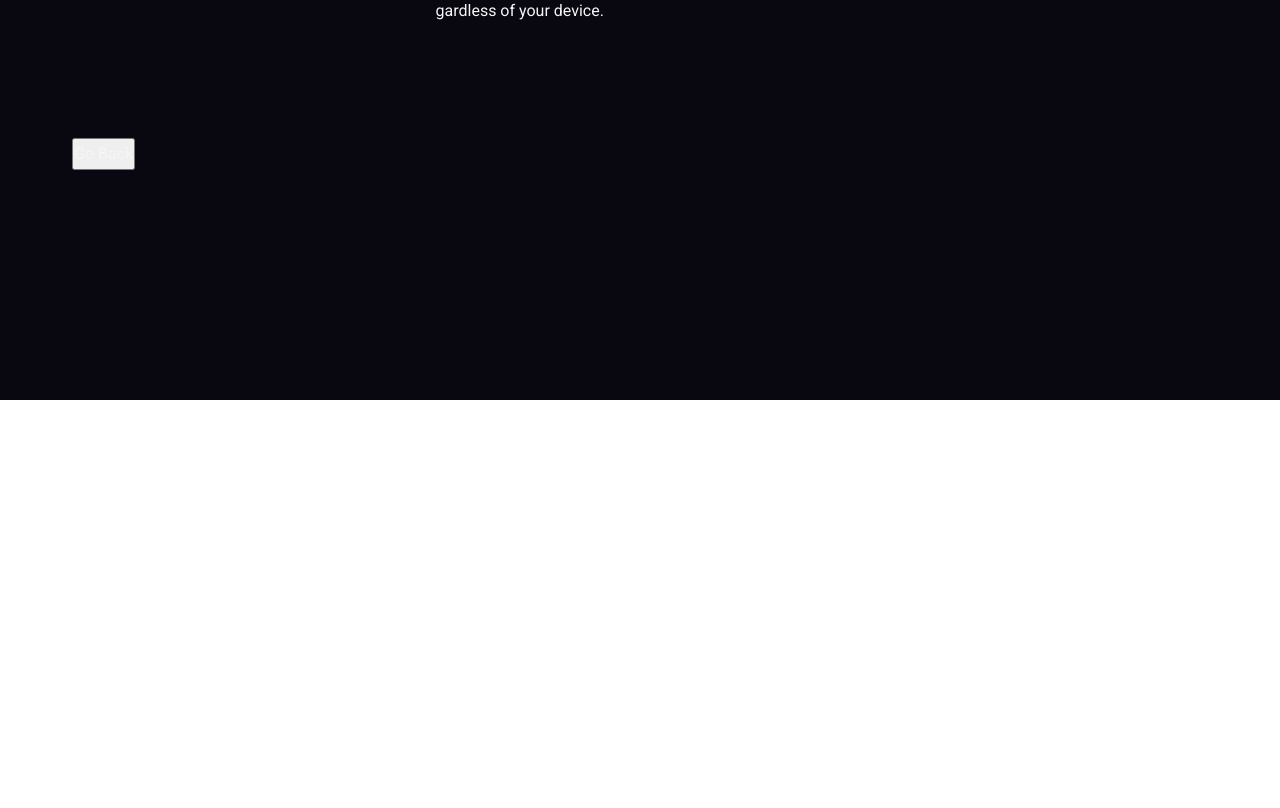
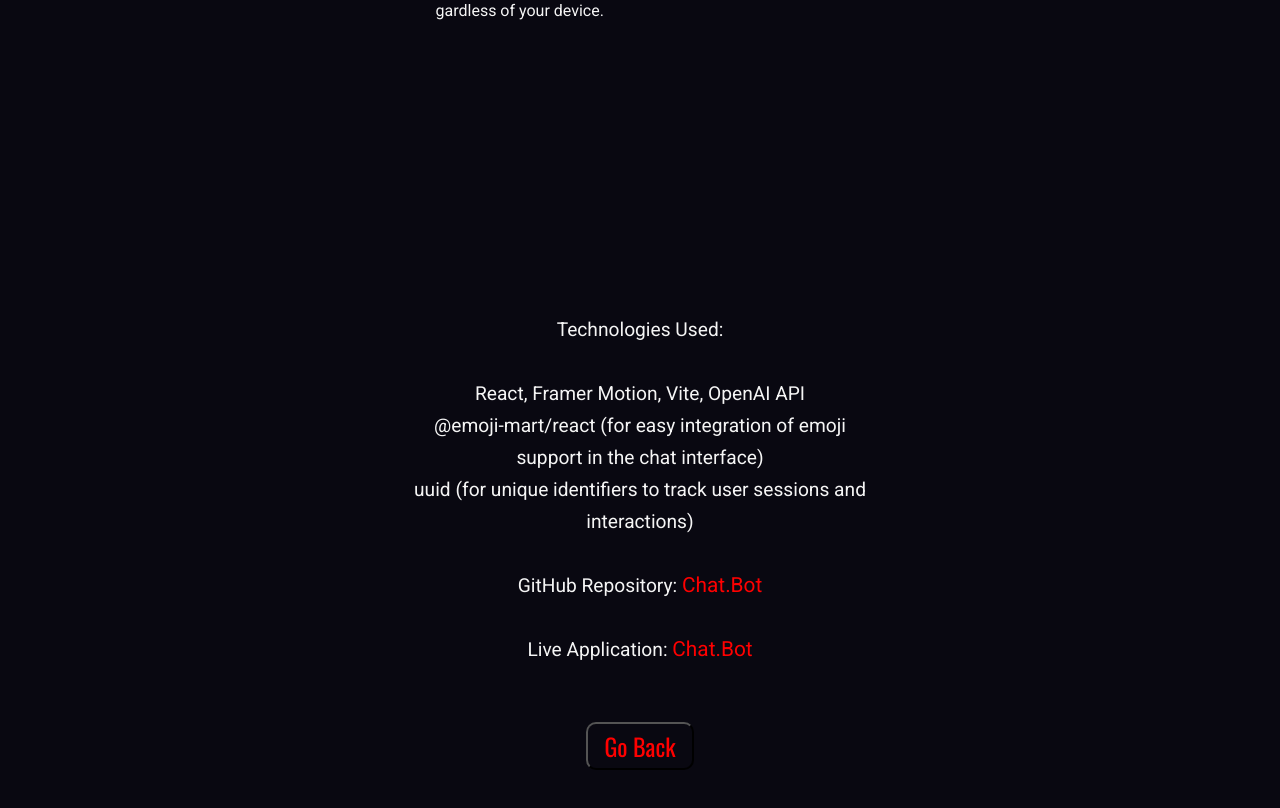
Before and after one commit to SabinaMB/portfolioSab, a React (Vite) app: page /chat-bot-details in a window 1280 px wide. Shown: the part 720-1528 px from the top of the page. Before the commit the page ends 1120 px from the top, so only its background shows below. Built offline with nearby package versions, Linux system fonts and the light colour scheme.

Commit message:
added info in ChatBotDetails

```diff
--- a/src/components/Hero/Hero.module.css
+++ b/src/components/Hero/Hero.module.css
@@ -6,7 +6,7 @@
   background-repeat: no-repeat;
   background-position: center;
   background-attachment: fixed;
-  box-shadow: inset 0 0 0 2000px rgba(28, 28, 28, 0.8);
+  box-shadow: inset 0 0 0 2000px rgba(28, 28, 28, 0.85);
   min-height: 100vh;
 }
 
--- a/src/components/Projects/ProjectsDetails/ChatBotDetails.jsx
+++ b/src/components/Projects/ProjectsDetails/ChatBotDetails.jsx
@@ -36,8 +36,41 @@ export const ChatBotDetails = () => {
             </span>
           </p>
         </div>
-
-        <button onClick={handleGoBack}>Go Back</button>
+        <div className={styles.info}>
+          <p>Technologies Used: </p>
+          <p>
+            React, Framer Motion, Vite, OpenAI API
+            <br />
+            @emoji-mart/react (for easy integration of emoji support in the chat
+            interface)
+            <br />
+            uuid (for unique identifiers to track user sessions and
+            interactions)
+          </p>
+          <p className={styles.gitHub}>
+            GitHub Repository:{" "}
+            <a
+              href="https://github.com/SabinaMB/chatBot"
+              target="_blank"
+              rel="noreferrer"
+            >
+              Chat.Bot
+            </a>
+          </p>
+          <p className={styles.liveApp}>
+            Live Application:{" "}
+            <a
+              href="https://chat-bot-s.netlify.app/"
+              target="_blank"
+              rel="noreferrer"
+            >
+              Chat.Bot
+            </a>
+          </p>
+          <button className={styles.button} onClick={handleGoBack}>
+            Go Back
+          </button>
+        </div>
       </div>
     </div>
   );
--- a/src/components/Projects/ProjectsDetails/ChatBotDetails.module.css
+++ b/src/components/Projects/ProjectsDetails/ChatBotDetails.module.css
@@ -18,9 +18,8 @@
 
 .spanName {
   color: var(--color-accent4);
-  font-size: 3rem;
+  font-size: clamp(2rem, 5vw, 2.8rem);
   font-family: var(--font-oswald);
-  margin-bottom: 1rem;
   font-weight: bolder;
   letter-spacing: 0.15rem;
   font-family: var(--font-oswald);
@@ -30,8 +29,7 @@
 .name {
   color: var(--color-accent4);
   margin: 0 auto;
-  margin-bottom: 0.3rem;
-  font-size: 2.5rem;
+  font-size: clamp(1.5rem, 5vw, 2.3rem);
   font-weight: bolder;
   letter-spacing: 0.15rem;
   font-family: var(--font-oswald);
@@ -40,7 +38,7 @@
 
 .projectWrapper {
   width: 100%;
-  height: 100vh;
+  height: 100%;
   max-width: 1200px;
   margin: 0 auto;
   padding: 6rem 2rem;
@@ -56,7 +54,7 @@
 .projectDescription .title {
   width: 40%;
   align-items: center;
-  font-size: 1.5rem;
+  font-size: clamp(1.5rem, 2vw, 2rem);
   font-weight: bolder;
   letter-spacing: 0.15rem;
   font-family: var(--font-oswald);
@@ -69,7 +67,7 @@
   align-items: center;
   text-wrap: pretty;
   hyphens: auto;
-  font-size: clamp(1.2rem, 1.5vw, 1.2rem);
+  font-size: clamp(1.5rem, 2vw, 2rem);
   line-height: 2rem;
 }
 
@@ -77,3 +75,75 @@
   display: block;
   margin-bottom: 1rem;
 }
+
+.info {
+  display: flex;
+  flex-direction: column;
+  text-align: center;
+  margin: 10rem auto;
+  max-width: 30rem;
+}
+
+.info p {
+  margin: 1rem 0;
+  font-size: 1.2rem;
+  line-height: 2rem;
+}
+
+.info a {
+  color: var(--color-accent4);
+  text-decoration: none;
+  font-size: 1.3rem;
+  position: relative;
+  background-color: none;
+}
+
+.info a::after {
+  content: "";
+  position: absolute;
+  left: 0;
+  bottom: -2px;
+  height: 2px;
+  background-color: var(--color-accent4);
+  width: 0;
+  transition: width 0.5s ease;
+}
+
+.info a:hover::after {
+  width: 100%;
+}
+
+.button {
+  font-size: clamp(1rem, 5vw, 1.5rem);
+  font-family: var(--font-oswald);
+  background-color: transparent;
+  color: var(--color-accent4);
+  padding: 0.5rem 1rem;
+  border-radius: 10px;
+  cursor: pointer;
+  margin: 0 auto;
+  margin-top: 2.5rem;
+  position: relative;
+  overflow: hidden;
+  z-index: 1;
+}
+
+.button::before {
+  content: "";
+  position: absolute;
+  top: 0;
+  left: -100%;
+  width: 100%;
+  height: 100%;
+  background-color: var(--color-dark);
+  z-index: -1;
+  transition: left 0.5s ease;
+}
+
+.button:hover::before {
+  left: 0;
+}
+
+.button:hover {
+  color: whitesmoke;
+}
--- a/src/components/Projects/ProjectsDetails/ScanServeDetails.jsx
+++ b/src/components/Projects/ProjectsDetails/ScanServeDetails.jsx
@@ -21,12 +21,16 @@ export const ScanServeDetails = () => {
         <div className={styles.projectDescription}>
           <p className={styles.title}>Why Choose Scan & Serve?</p>
           <p>
-            Scan & Serve isn't just an app; it's a comprehensive solution aimed
-            at improving restaurant operations' efficiency and enhancing the
-            dining experience for customers.
-            <br /> Whether you're a restaurant owner looking to streamline your
-            services or a diner in search of a hassle-free meal, Scan & Serve
-            caters to your needs.
+            <span>
+              Scan & Serve isn't just an app; it's a comprehensive solution
+              aimed at improving restaurant operations' efficiency and enhancing
+              the dining experience for customers.
+            </span>
+            <span>
+              Whether you're a restaurant owner looking to streamline your
+              services or a diner in search of a hassle-free meal, Scan & Serve
+              caters to your needs.
+            </span>
           </p>
         </div>
 
--- a/src/components/Projects/ProjectsDetails/ScanServeDetails.module.css
+++ b/src/components/Projects/ProjectsDetails/ScanServeDetails.module.css
@@ -18,9 +18,8 @@
 
 .spanName {
   color: var(--color-accent4);
-  font-size: 3rem;
+  font-size: clamp(2rem, 5vw, 2.8rem);
   font-family: var(--font-oswald);
-  margin-bottom: 1rem;
   font-weight: bolder;
   letter-spacing: 0.15rem;
   font-family: var(--font-oswald);
@@ -30,8 +29,7 @@
 .name {
   color: var(--color-accent4);
   margin: 0 auto;
-  margin-bottom: 0.3rem;
-  font-size: 2.5rem;
+  font-size: clamp(1.5rem, 5vw, 2.3rem);
   font-weight: bolder;
   letter-spacing: 0.15rem;
   font-family: var(--font-oswald);
@@ -56,7 +54,7 @@
 .projectDescription .title {
   width: 40%;
   align-items: center;
-  font-size: clamp(1.2rem, 1.5vw, 1.5rem);
+  font-size: clamp(1.5rem, 2vw, 2rem);
   font-weight: bolder;
   letter-spacing: 0.15rem;
   font-family: var(--font-oswald);
@@ -69,8 +67,13 @@
   align-items: center;
   text-wrap: pretty;
   hyphens: auto;
-  font-size: clamp(1.2rem, 1.5vw, 1.5rem);
+  font-size: clamp(1.5rem, 2vw, 2rem);
   line-height: 2rem;
+}
+
+.projectDescription span {
+  display: block;
+  margin-bottom: 1rem;
 }
 
 .adminWrapper {
@@ -300,28 +303,20 @@
 
 @media screen and (max-width: 1200px) {
   .name {
-    font-size: clamp(1.5rem, 5vw, 2rem);
     width: 100%;
     text-align: center;
-    margin-bottom: 0;
   }
 
   .spanName {
-    font-size: clamp(2rem, 5vw, 2.5rem);
     width: 100%;
-    margin-bottom: 0;
   }
+
   .projectDescription {
     width: 100%;
     padding: 2rem 0;
   }
 
-  .projectDescription title {
-    font-size: 1.2rem;
-  }
-
   .projectDescription p {
-    font-size: 0.9rem;
     padding: 0;
   }
 
@@ -385,7 +380,6 @@
 
   .projectDescription .title {
     width: 100%;
-    font-size: 1.2rem;
     margin: 1rem 0;
   }
 
```
